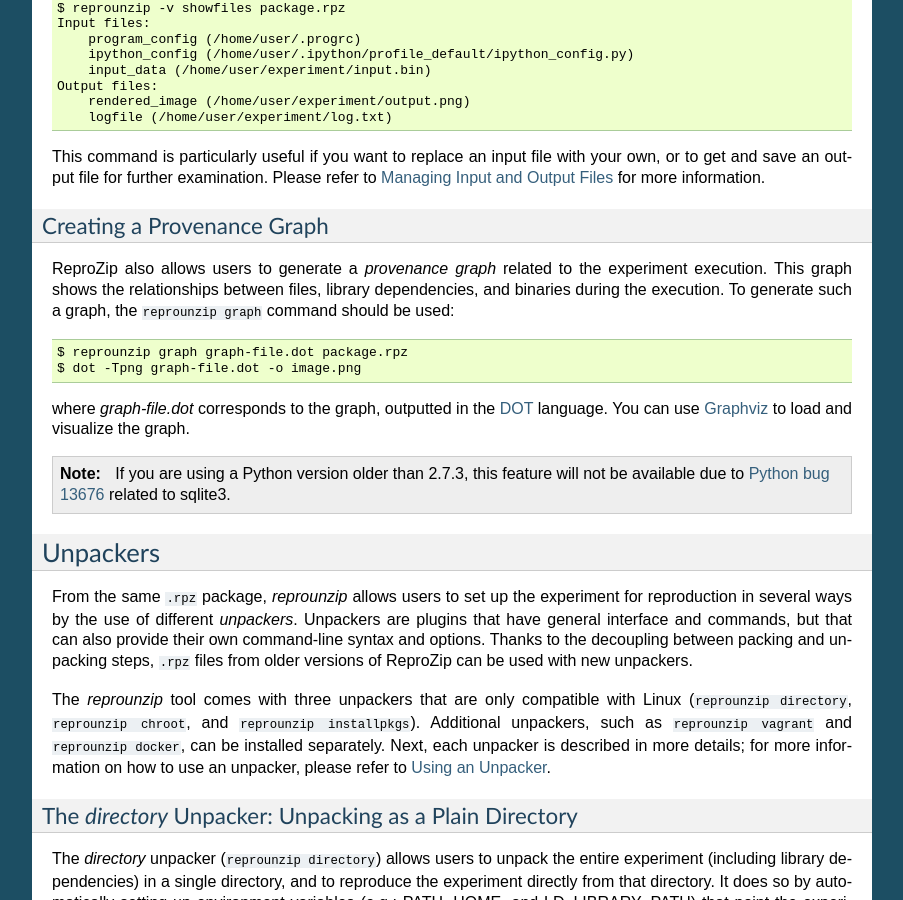
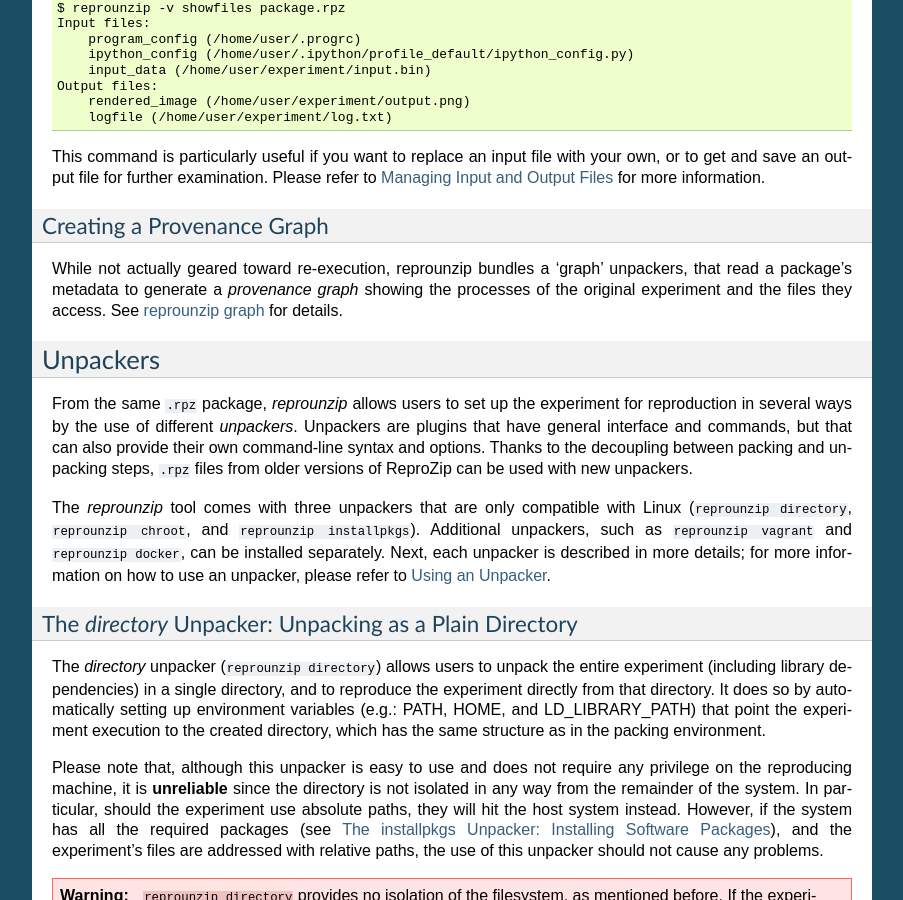
Before and after one commit to VIDA-NYU/reprozip, a Sphinx documentation site: the page built from docs/unpacking.rst, in a window 1280 px wide and 900 px high, scrolled down 1840 px. Shown: the whole window, without its empty margins (198-1101 px from the left). Built offline with Sphinx 7.4.7, drawn with Linux system fonts in a browser that asks for light colours; pages that are not in the unit, such as notebooks, are missing from menus; some of the changed text lies outside the part shown.

Commit message:
DOC: Add section for 'reprounzip graph'

```diff
--- a/docs/index.rst
+++ b/docs/index.rst
@@ -22,6 +22,7 @@ Contents
     install
     packing
     unpacking
+    graph
     faq
     glossary
     developerguide
--- a/docs/unpacking.rst
+++ b/docs/unpacking.rst
@@ -101,14 +101,7 @@ This command is particularly useful if you want to replace an input file with yo
 Creating a Provenance Graph
 +++++++++++++++++++++++++++
 
-ReproZip also allows users to generate a *provenance graph* related to the experiment execution. This graph shows the relationships between files, library dependencies, and binaries during the execution. To generate such a graph, the ``reprounzip graph`` command should be used::
-
-    $ reprounzip graph graph-file.dot package.rpz
-    $ dot -Tpng graph-file.dot -o image.png
-
-where `graph-file.dot` corresponds to the graph, outputted in the `DOT <http://en.wikipedia.org/wiki/DOT_(graph_description_language)>`__ language. You can use `Graphviz <http://www.graphviz.org/>`__ to load and visualize the graph.
-
-..  note:: If you are using a Python version older than 2.7.3, this feature will not be available due to `Python bug 13676 <http://bugs.python.org/issue13676>`__ related to sqlite3.
+While not actually geared toward re-execution, reprounzip bundles a 'graph' unpackers, that read a package's metadata to generate a *provenance graph* showing the processes of the original experiment and the files they access. See :ref:`graph` for details.
 
 ..  _unpack-unpackers:
 
```
Also changed, not shown: docs/graph.rst (added, +81 -0 lines).
